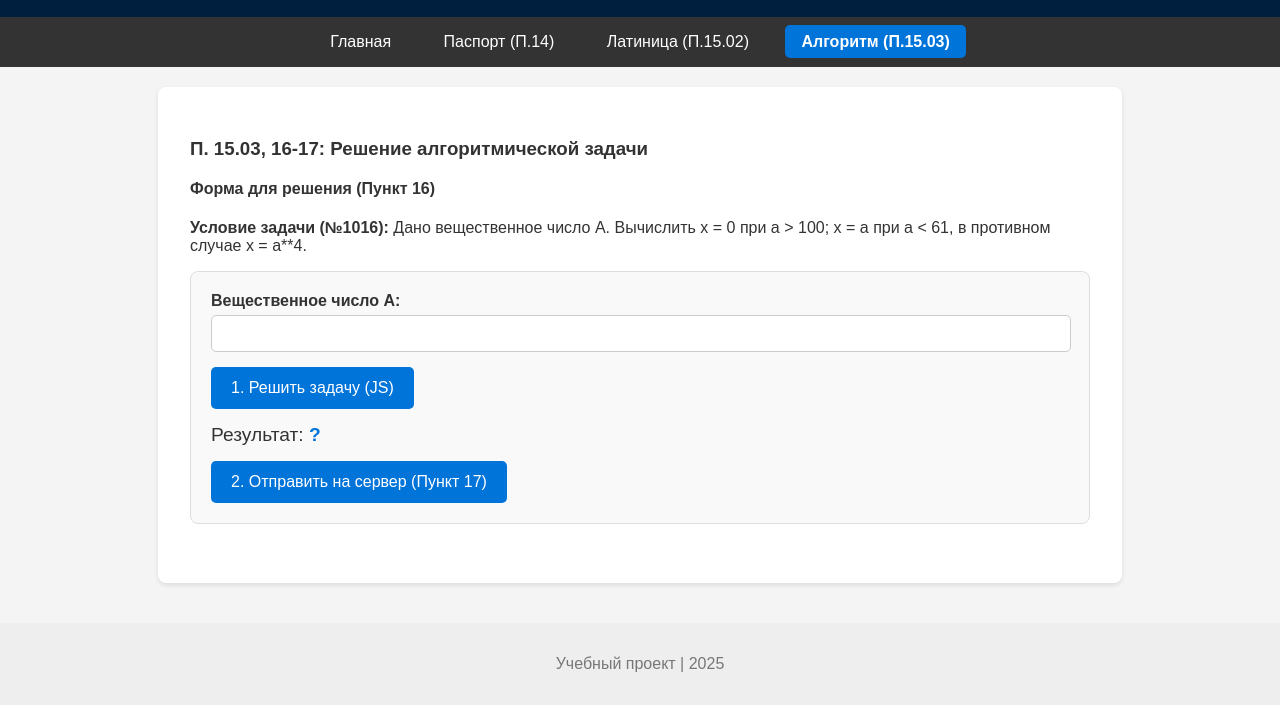
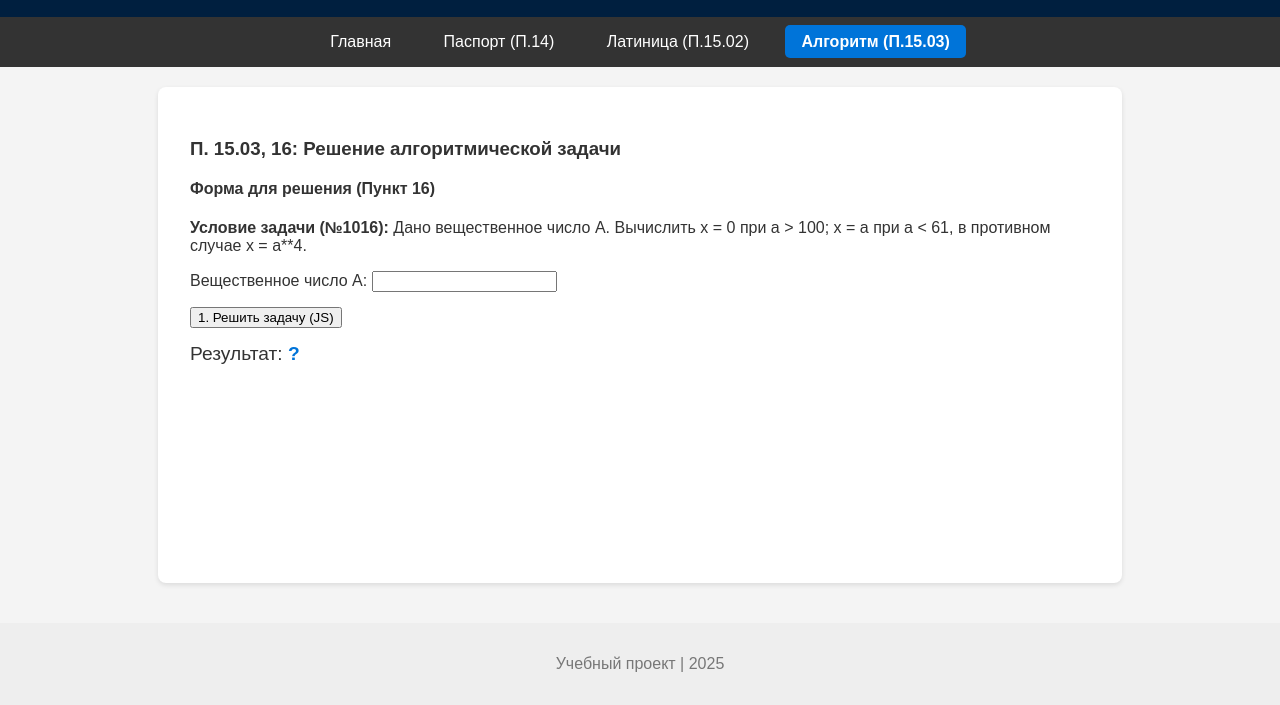
Before and after one commit to Andre667/cosmoproject, a plain HTML site: page algorithm.html in a window 1280 px wide. Shown: the part 95-800 px from the top of the page. Drawn offline with Linux system fonts and the light colour scheme.

Commit message:
Update algorithm.html

```diff
--- a/algorithm.html
+++ b/algorithm.html
@@ -13,10 +13,6 @@
         <h1>Технический сайт (Задания 14-17)</h1>
     </header>
 
-    <!--
-      НАВИГАЦИЯ
-      Теперь class="active" стоит на ссылке "Алгоритм".
-    -->
     <nav>
         <a href="index.html">Главная</a>
         <a href="passport.html">Паспорт (П.14)</a>
@@ -25,39 +21,28 @@
     </nav>
 
     <main>
-        <h3>П. 15.03, 16-17: Решение алгоритмической задачи</h3>
+        <h3>П. 15.03, 16: Решение алгоритмической задачи</h3>
 
         <h4 style="margin-top: 20px;">Форма для решения (Пункт 16)</h4>
         <p><b>Условие задачи (№1016):</b> Дано вещественное число A. Вычислить x = 0 при a > 100; x = a при a < 61, в противном случае x = a**4.</p>
 
         <!--
-          Пункт 17: Форма отправляет условие, данные и результат на сервер.
+          ПРИНЦИПИАЛЬНОЕ ИЗМЕНЕНИЕ:
+          По твоему требованию, я убрал форму <form> и кнопку "Отправить на сервер".
+          Эта страница теперь выполняет только Пункт 16, но НЕ выполняет Пункт 17.
         -->
-        <form
-            action="https://httpbin.org/post"
-            method="POST"
-            target="_blank"
-            id="algorithmForm"
-        >
-            <!-- Скрытое поле с условием задачи -->
-            <input type="hidden" name="uslovie_zadachi" value="Zadacha 1016: Vychislit x po chislu A">
-
+        <div id="algorithmSolver">
             <div>
                 <label for="numA">Вещественное число A:</label>
-                <input type="number" id="numA" name="ishodnie_dannie_A" step="any" required> <!-- step="any" позволяет вводить дробные числа -->
+                <input type="number" id="numA" step="any" required>
             </div>
 
-            <!-- Сюда JS запишет результат -->
-            <input type="hidden" id="resultField" name="resultat_resheniya">
-
-            <button type="button" id="solveButton">1. Решить задачу (JS)</button>
+            <button type="button" id="solveButton" style="margin-top: 15px;">1. Решить задачу (JS)</button>
 
             <p style="font-size: 1.2rem; margin: 15px 0;">
                 Результат: <span id="resultOutput" style="font-weight: bold; color: #0074D9;">?</span>
             </p>
-
-            <button type="submit" id="submitAlgorithm" disabled>2. Отправить на сервер (Пункт 17)</button>
-        </form>
+        </div>
     </main>
 
     <footer>
@@ -66,16 +51,14 @@
 
     <!--
       JavaScript (мозг) для ЭТОЙ страницы.
+      Я убрал из него все, что связано с отправкой.
     -->
     <script>
-        // Ждем, пока вся HTML-страница загрузится
         document.addEventListener('DOMContentLoaded', function() {
 
-            // --- Логика для П. 16-17 (Алгоритмическая задача) ---
+            // --- Логика для П. 16 (Алгоритмическая задача) ---
             const solveButton = document.getElementById('solveButton');
-            const submitAlgorithmButton = document.getElementById('submitAlgorithm');
             const resultOutput = document.getElementById('resultOutput');
-            const resultField = document.getElementById('resultField');
 
             if (solveButton) {
                 solveButton.addEventListener('click', function() {
@@ -104,12 +87,6 @@
                         // 4. Показываем результат пользователю
                         resultOutput.innerText = x;
                         resultOutput.style.color = "#0074D9";
-
-                        // 5. Записываем результат в *скрытое* поле
-                        resultField.value = x;
-
-                        // 6. Разблокируем кнопку отправки
-                        submitAlgorithmButton.disabled = false;
                     }
                 });
             }
```
